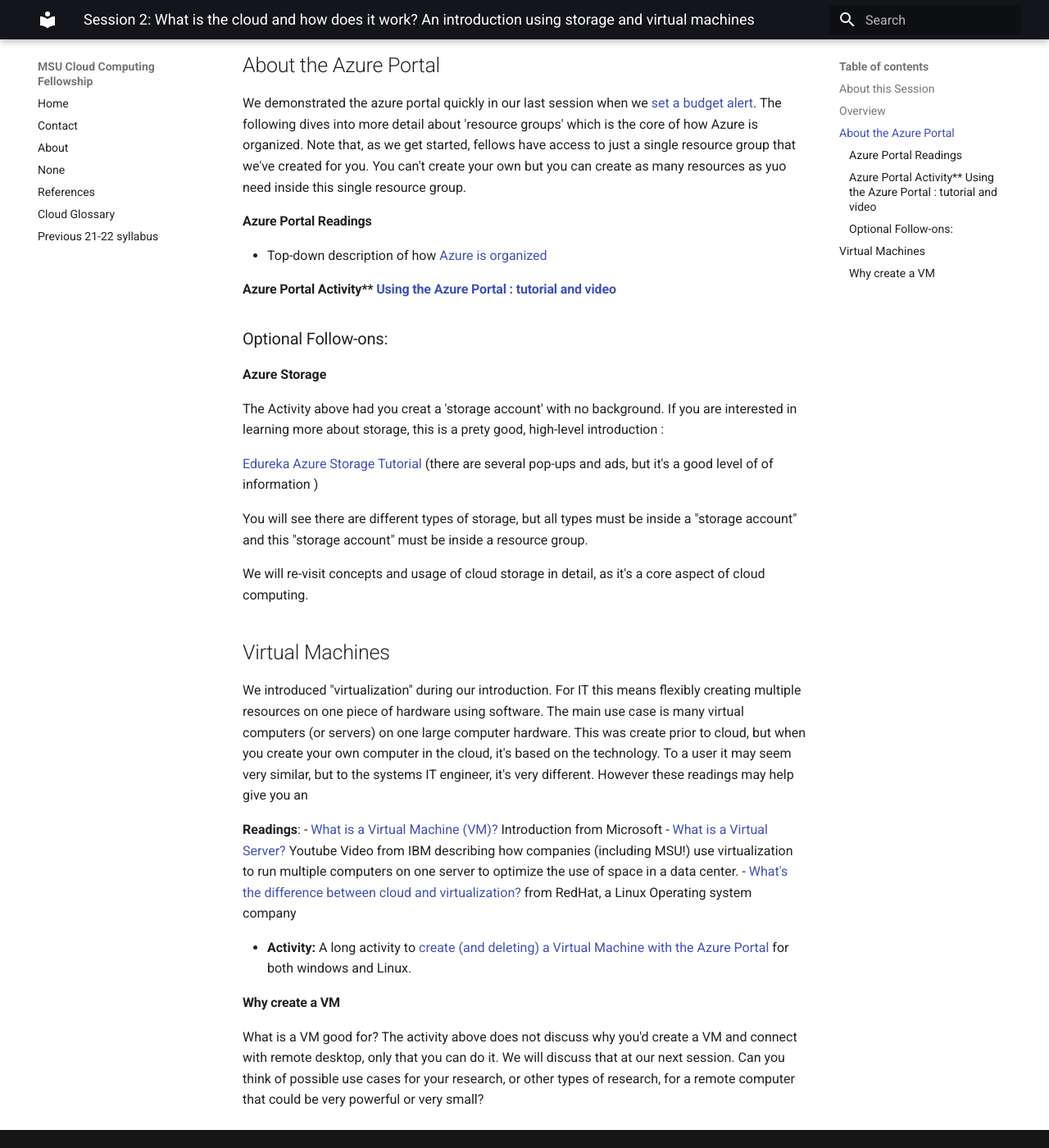
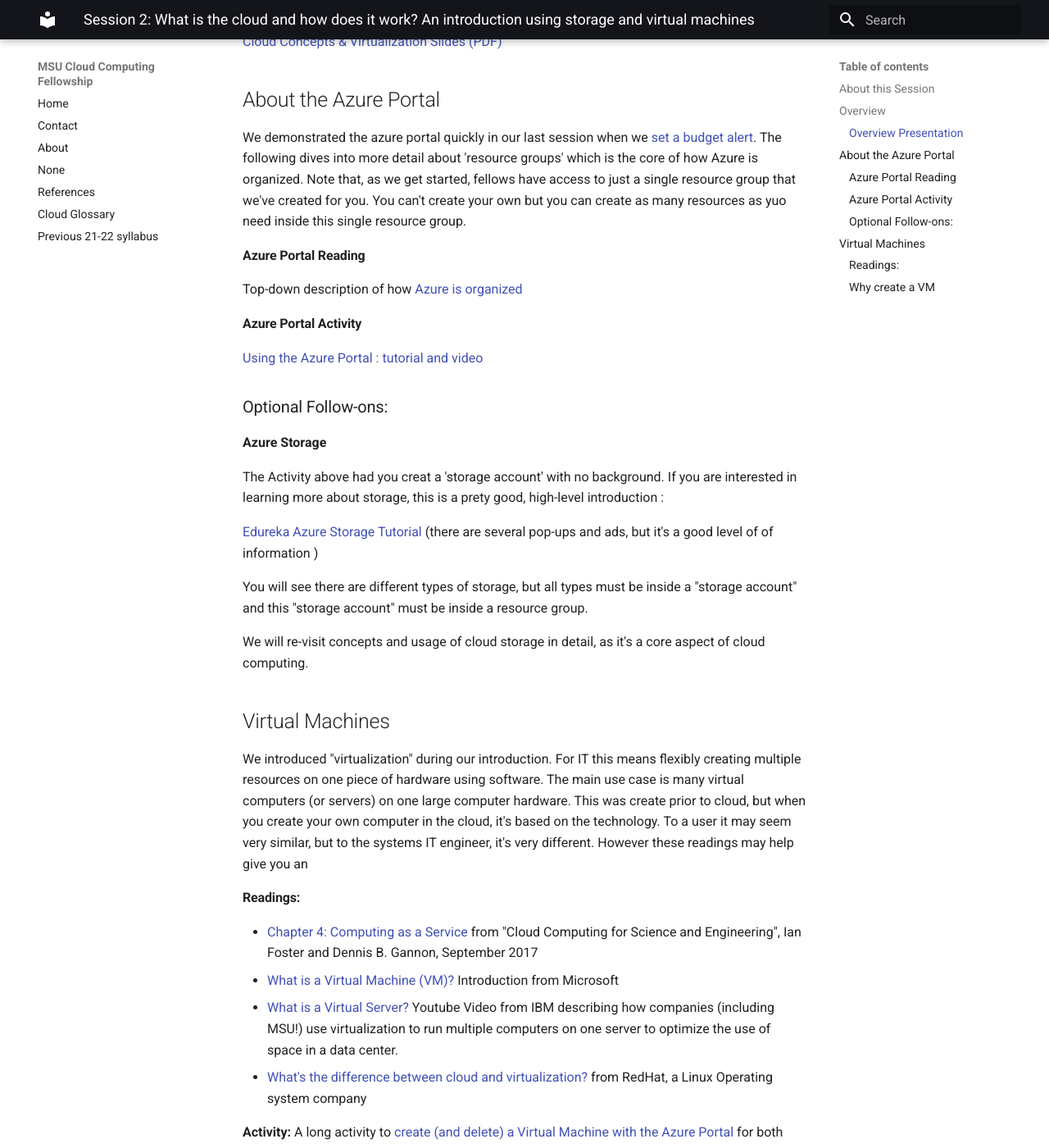
Before and after one commit to msucloudfellowship/msucloudfellowship.github.io, an MkDocs documentation site: the page built from docs/session_how_to_cloud/index.md, in a window 1280 px wide and 1400 px high, scrolled down 950 px. Shown: the whole window at 82% size. Built offline with MkDocs 1.6.1 and Material for MkDocs 9.7.7, drawn with Linux system fonts in a browser that asks for light colours.

Commit message:
link to textbook chapter

```diff
--- a/docs/session_how_to_cloud/index.md
+++ b/docs/session_how_to_cloud/index.md
@@ -12,19 +12,23 @@
 
 ![Chaplin still from Modern Times 1936](../img/chaplin_clockworks.jpg){ align=right} When many people think of "cloud computing" they think of computers in the cloud, or virtual machines.   Cloud computing companies offer much more than just virtualized hardware, but this is a good place to start.   This session is designed to be a hands-on workshop where we walk-through creating the resources needed for to run a computer in the cloud, logging into this computer, copying data and using that data in a program.    At the end of the session you should have a good introduction of what it means to "cloud compute."
 
-- **Overview Presentation:** [Cloud Concepts & Virtualization (PDF)](CCF-session-2-how-to-cloud-slides.pdf) - Pat Bills, MSU
+#### Overview Presentation
+
+[Cloud Concepts & Virtualization Slides (PDF)](CCF-session-2-how-to-cloud-slides.pdf)
 
 
 ## About the Azure Portal
 
 We demonstrated the azure portal quickly in our last session when we [set a budget alert](../session_introduction/cost_alert.md).   The following dives into more detail about 'resource groups' which is the core of how Azure is organized.  Note that, as we get started, fellows have access to just a single resource group that we've created for you.  You can't create your own but you can create as many resources as yuo need inside this single resource group.
 
-#### Azure Portal Readings
+#### Azure Portal Reading
 
-- Top-down description of how [Azure is organized](azure_organization.md)
+Top-down description of how [Azure is organized](azure_organization.md)
 
 
-#### Azure Portal Activity** [Using the Azure Portal : tutorial and video](azure_portal_walkthrough.md)
+#### Azure Portal Activity
+
+[Using the Azure Portal : tutorial and video](azure_portal_walkthrough.md)
 
 ### Optional Follow-ons:
 
@@ -42,14 +46,16 @@
 
 We introduced "virtualization" during our introduction.  For IT this means flexibly creating multiple resources on one piece of hardware using software.  The main use case is many virtual computers (or servers) on one large computer hardware.   This was create prior to cloud, but when you create your own computer in the cloud, it's based on the technology.  To a user it may seem very similar, but to the systems IT engineer, it's very different.     However these readings may help give you an
 
- **Readings**:
+#### Readings:
+
+- [Chapter 4: Computing as a Service](https://s3.us-east-2.amazonaws.com/a-book/computing.html) from "Cloud Computing for Science and Engineering", Ian Foster and Dennis B. Gannon, September 2017
 - [What is a Virtual Machine (VM)?](https://azure.microsoft.com/en-us/overview/what-is-a-virtual-machine/)  Introduction from Microsoft
 - [What is a Virtual Server?](https://www.youtube.com/watch?v=42fwh_1KP_o) Youtube Video from
 IBM describing how companies (including MSU!) use virtualization to run multiple computers on one server to optimize the use of space in a data center.
 - [What's the difference between cloud and virtualization?](https://www.redhat.com/en/topics/cloud-computing/cloud-vs-virtualization) from RedHat, a Linux Operating system company
 
+**Activity:** A long activity to [create (and delete) a Virtual Machine with the Azure Portal](azure_vm_walkthrough.md) for both windows and Linux.
 
-- **Activity:** A long activity to [create (and deleting) a Virtual Machine with the Azure Portal](azure_vm_walkthrough.md) for both windows and Linux.
 
 #### Why create a VM
 
```
